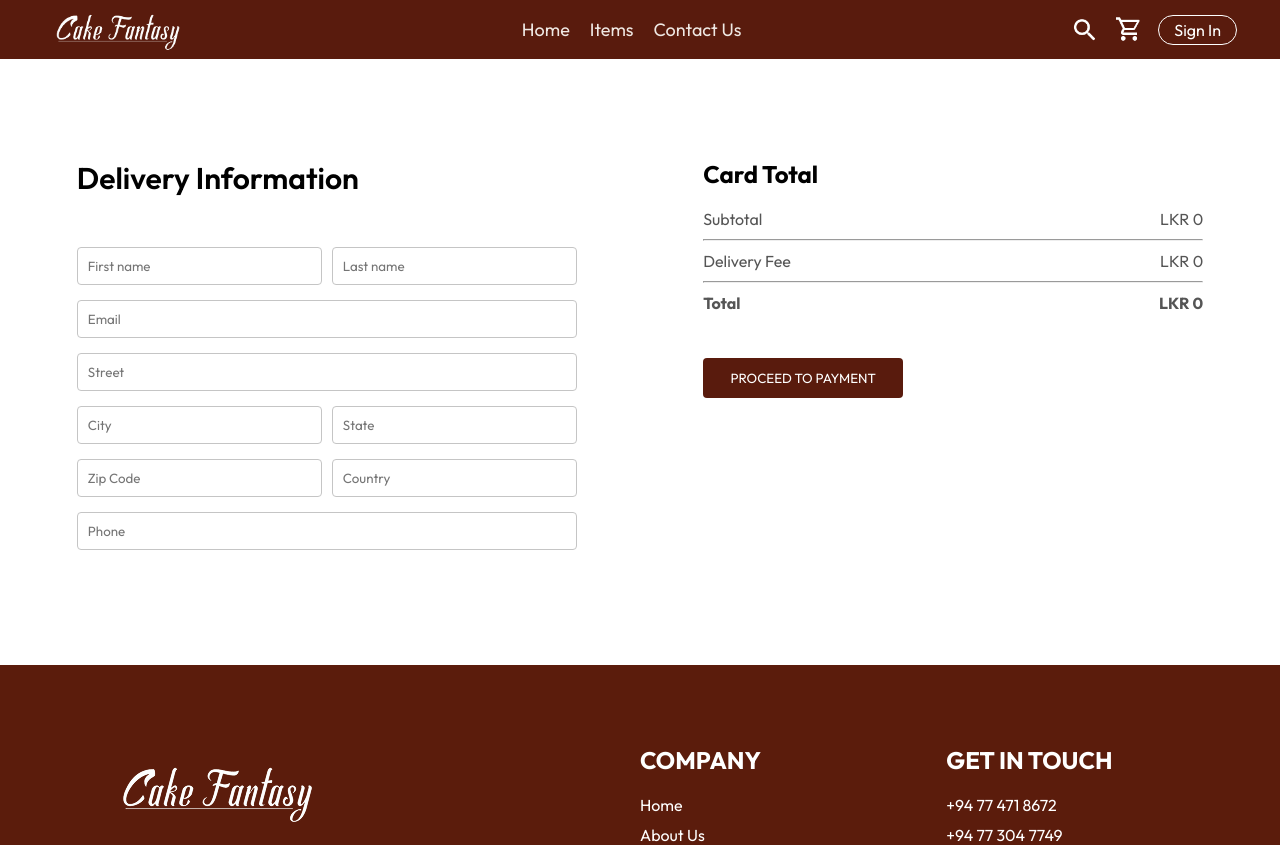
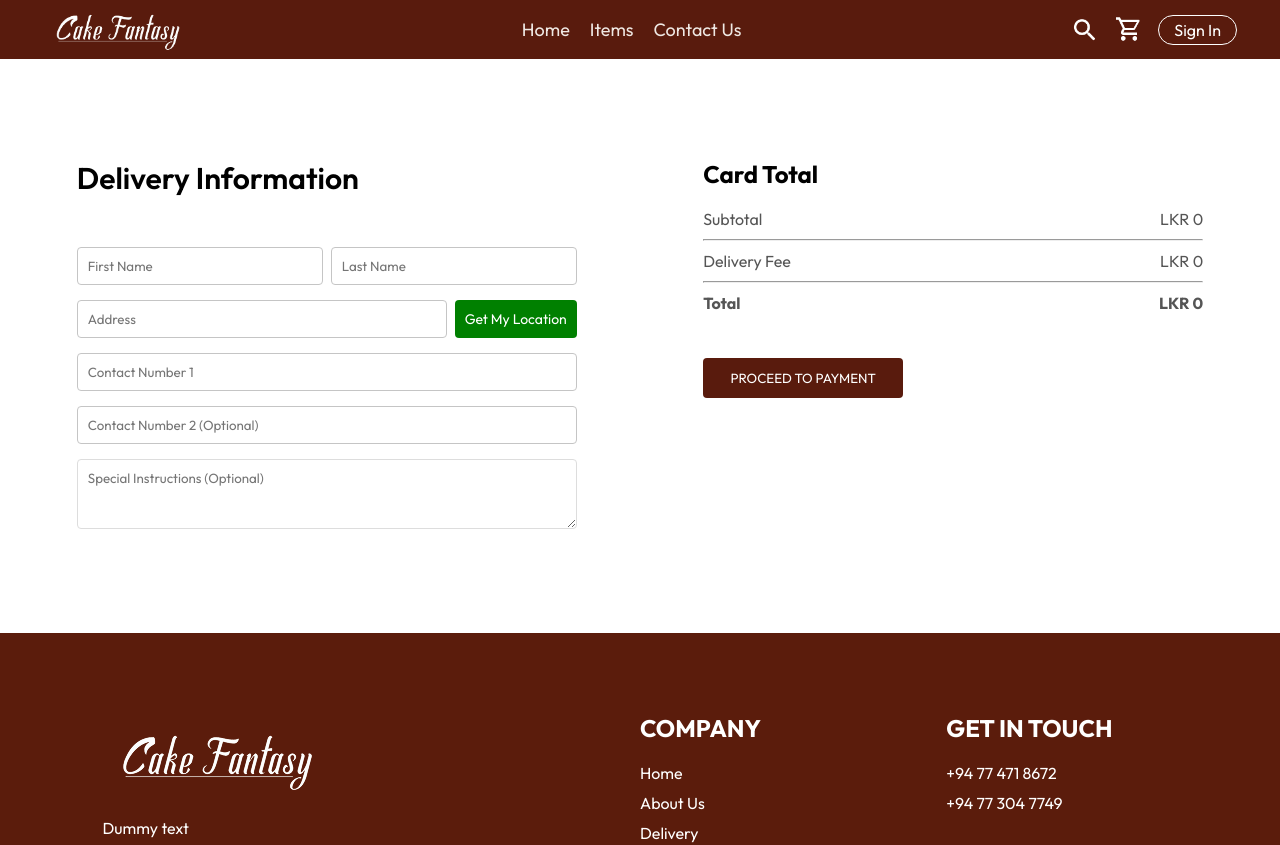
Before and after one commit to LITH002/Cake_Fantasy_System, a React (Vite) app in the folder Frontend/: page /order in a window 1280 px wide. Shown: the top 845 px of the page. Built offline with nearby package versions, Linux system fonts and the light colour scheme; no server answers.

Commit message:
Fetch location integration

```diff
--- a/Frontend/src/pages/PlacerOrder/PlaceOrder.css
+++ b/Frontend/src/pages/PlacerOrder/PlaceOrder.css
@@ -23,12 +23,12 @@
     padding: 10px;
     border: 1px solid #c5c5c5;
     border-radius: 4px;
-    outline-color: #591b0d;
+    /* outline-color: #591b0d; */
 }
 
 .place-order-left .multi-fields{
     display: flex;
-    gap: 10px;
+    gap: 8px;
 }
 
 .place-order-right{
@@ -39,3 +39,51 @@
 .place-order .cart-total button{
 margin-top: 25px;
 }
+
+.address-field {
+    display: flex;
+    gap: 8px;
+    width: 100%;
+  }
+
+  .address-field input {
+    flex-grow: 1;
+  }
+
+  .location-btn {
+    background-color: green;
+    color: white;
+    border: none;
+    padding:5px 10px;
+    border-radius: 4px;
+    margin-bottom: 15px;
+    cursor: pointer;
+    white-space: nowrap;
+    font-size: 14px;
+    transition: background-color 0.3s;
+  }
+
+  .location-btn:hover {
+    background-color: #45a049;
+  }
+
+  .location-btn:disabled {
+    background-color: #cccccc;
+    cursor: not-allowed;
+  }
+
+  .error-message {
+    color: #f44336;
+    font-size: 14px;
+    margin-top: -10px;
+    margin-bottom: 10px;
+  }
+
+  .special-instructions {
+    width: 100%;
+    padding: 10px;
+    border: 1px solid #ddd;
+    border-radius: 4px;
+    font-family: inherit;
+    resize: vertical;
+  }
--- a/Frontend/src/pages/PlacerOrder/PlaceOrder.jsx
+++ b/Frontend/src/pages/PlacerOrder/PlaceOrder.jsx
@@ -1,38 +1,233 @@
 //import React from 'react'
-import { useContext } from "react";
+import { useContext, useState } from "react";
 import "./PlaceOrder.css";
 import { StoreContext } from "../../context/StoreContext";
 
 const PlaceOrder = () => {
+  const { getTotalCartAmount } = useContext(StoreContext);
 
-  const {getTotalCartAmount} = useContext(StoreContext);
+  // Form state
+  const [formData, setFormData] = useState({
+    firstName: "",
+    lastName: "",
+    address: "",
+    contactNumber1: "",
+    contactNumber2: "",
+    specialInstructions: ""
+  });
+
+  // Validation state
+  const [errors, setErrors] = useState({
+    contactNumber1: "",
+    contactNumber2: ""
+  });
+
+  // Location state
+  const [locationLoading, setLocationLoading] = useState(false);
+  const [locationError, setLocationError] = useState(null);
+
+  // Handle form input changes
+  const handleInputChange = (e) => {
+    const { name, value } = e.target;
+    setFormData({
+      ...formData,
+      [name]: value
+    });
+
+    // Validate phone numbers as they're entered
+    if (name === "contactNumber1" || name === "contactNumber2") {
+      validatePhoneNumber(name, value);
+    }
+  };
+
+  // Phone number validation
+  const validatePhoneNumber = (field, value) => {
+    // Skip validation if field is empty and it's the secondary contact
+    if (field === "contactNumber2" && value === "") {
+      setErrors(prev => ({ ...prev, [field]: "" }));
+      return;
+    }
+
+    // Sri Lanka phone number validation
+    // Allows formats like: 0771234567, 071-123-4567, +94 77 123 4567
+    const phoneRegex = /^(?:\+94|0)(?:7\d|11|25|26|31|32|33|34|35|36|37|38|41|45|47|51|52|54|55|57|63|65|66|67|81|91|94|)\d{7}$/;
+
+    if (!phoneRegex.test(value.replace(/[\s-]/g, ''))) {
+      setErrors(prev => ({
+        ...prev,
+        [field]: "Please enter a valid Sri Lankan phone number"
+      }));
+    } else {
+      setErrors(prev => ({ ...prev, [field]: "" }));
+    }
+  };
+
+  // Form submission
+  const handleSubmit = (e) => {
+    e.preventDefault();
+
+    // Validate required fields
+    let isValid = true;
+    const newErrors = { ...errors };
+
+    if (!formData.contactNumber1) {
+      newErrors.contactNumber1 = "Primary contact number is required";
+      isValid = false;
+    }
+
+    // If second number is provided, validate it
+    if (formData.contactNumber2 && errors.contactNumber2) {
+      isValid = false;
+    }
+
+    setErrors(newErrors);
+
+    if (isValid) {
+      // Process the order submission
+      console.log("Order form data:", formData);
+      // Proceed with payment logic here
+    }
+  };
+
+  // Fetch location function (unchanged)
+  const fetchLocation = () => {
+    setLocationLoading(true);
+    setLocationError(null);
+
+    if (!navigator.geolocation) {
+      setLocationError("Geolocation is not supported by your browser");
+      setLocationLoading(false);
+      return;
+    }
+
+    navigator.geolocation.getCurrentPosition(
+      async (position) => {
+        try {
+          const { latitude, longitude } = position.coords;
+
+          const response = await fetch(
+            `https://nominatim.openstreetmap.org/reverse?format=json&lat=${latitude}&lon=${longitude}&addressdetails=1`
+          );
+
+          if (!response.ok) {
+            throw new Error("Failed to fetch address");
+          }
+
+          const data = await response.json();
+
+          const addressComponents = data.address;
+          const formattedAddress = `${addressComponents.road || ''} ${addressComponents.house_number || ''},
+                                    ${addressComponents.suburb || addressComponents.neighbourhood || ''},
+                                    ${addressComponents.city || addressComponents.town || addressComponents.village || ''},
+                                    ${addressComponents.postcode || ''}`;
+
+          setFormData(prev => ({
+            ...prev,
+            address: formattedAddress.trim()
+          }));
+          setLocationLoading(false);
+        } catch (error) {
+          console.error("Error fetching address:", error);
+          setLocationError("Could not retrieve your address. Please enter manually.");
+          setLocationLoading(false);
+        }
+      },
+      (error) => {
+        console.error("Geolocation error:", error);
+        setLocationError(`Error getting location: ${error.message}`);
+        setLocationLoading(false);
+      },
+      { enableHighAccuracy: true, timeout: 10000, maximumAge: 0 }
+    );
+  };
 
   return (
-    <form className="place-order">
+    <form className="place-order" onSubmit={handleSubmit}>
       <div className="place-order-left">
         <p className="title">Delivery Information</p>
+
         <div className="multi-fields">
-          <input type="text" placeholder="First name" />
-          <input type="text" placeholder="Last name" />
+          <input
+            type="text"
+            placeholder="First Name"
+            name="firstName"
+            value={formData.firstName}
+            onChange={handleInputChange}
+            required
+          />
+          <input
+            type="text"
+            placeholder="Last Name"
+            name="lastName"
+            value={formData.lastName}
+            onChange={handleInputChange}
+            required
+          />
         </div>
-        <input type="email" placeholder="Email" />
-        <input type="text" placeholder="Street" />
-        <div className="multi-fields">
-          <input type="text" placeholder="City" />
-          <input type="text" placeholder="State" />
+
+        <div className="address-field">
+          <input
+            type="text"
+            placeholder="Address"
+            name="address"
+            value={formData.address}
+            onChange={handleInputChange}
+            required
+          />
+          <button
+            type="button"
+            className="location-btn"
+            onClick={fetchLocation}
+            disabled={locationLoading}
+          >
+            {locationLoading ? "Getting Location..." : "Get My Location"}
+          </button>
         </div>
-        <div className="multi-fields">
-          <input type="text" placeholder="Zip Code" />
-          <input type="text" placeholder="Country" />
+
+        {locationError && <p className="error-message">{locationError}</p>}
+
+        <div className="input-group">
+          <input
+            type="text"
+            placeholder="Contact Number 1"
+            name="contactNumber1"
+            value={formData.contactNumber1}
+            onChange={handleInputChange}
+            required
+            className={errors.contactNumber1 ? "input-error" : ""}
+          />
+          {errors.contactNumber1 && <p className="error-message">{errors.contactNumber1}</p>}
         </div>
-        <input type="text" placeholder="Phone" />
+
+        <div className="input-group">
+          <input
+            type="text"
+            placeholder="Contact Number 2 (Optional)"
+            name="contactNumber2"
+            value={formData.contactNumber2}
+            onChange={handleInputChange}
+            className={errors.contactNumber2 ? "input-error" : ""}
+          />
+          {errors.contactNumber2 && <p className="error-message">{errors.contactNumber2}</p>}
+        </div>
+
+        <div className="input-group">
+          <textarea
+            placeholder="Special Instructions (Optional)"
+            name="specialInstructions"
+            value={formData.specialInstructions}
+            onChange={handleInputChange}
+            rows="3"
+            className="special-instructions"
+          ></textarea>
+        </div>
       </div>
 
       <div className="place-order-right">
         <div className="cart-total">
           <h2>Card Total</h2>
           <div>
-          <div className="card-total-details">
+            <div className="card-total-details">
               <p>Subtotal</p>
               <p>LKR {getTotalCartAmount()}</p>
             </div>
@@ -47,7 +242,12 @@ const PlaceOrder = () => {
               <b>LKR {getTotalCartAmount()===0?0:getTotalCartAmount()+150}</b>
             </div>
           </div>
-          <button>PROCEED TO PAYMENT</button>
+          <button
+            type="submit"
+            disabled={getTotalCartAmount() === 0 || Object.values(errors).some(error => error)}
+          >
+            PROCEED TO PAYMENT
+          </button>
         </div>
       </div>
     </form>
```
